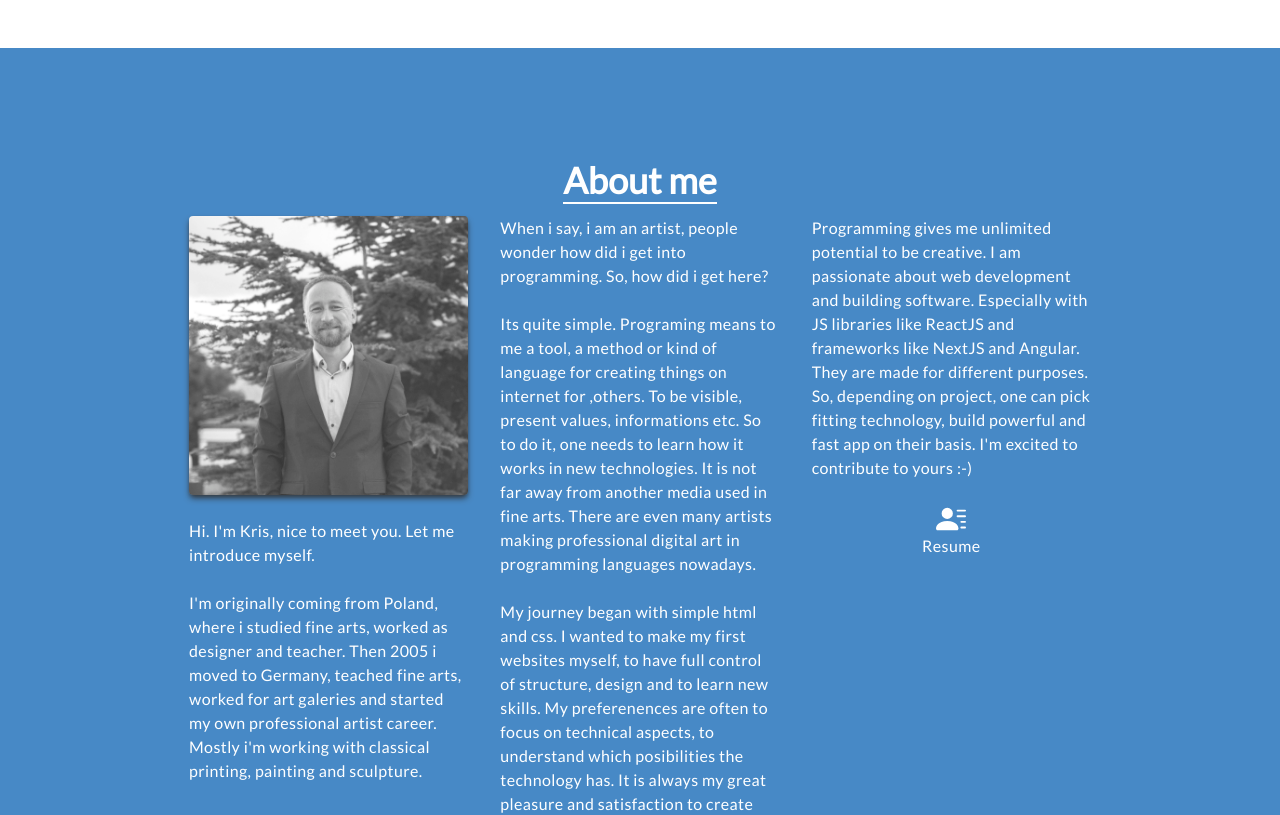
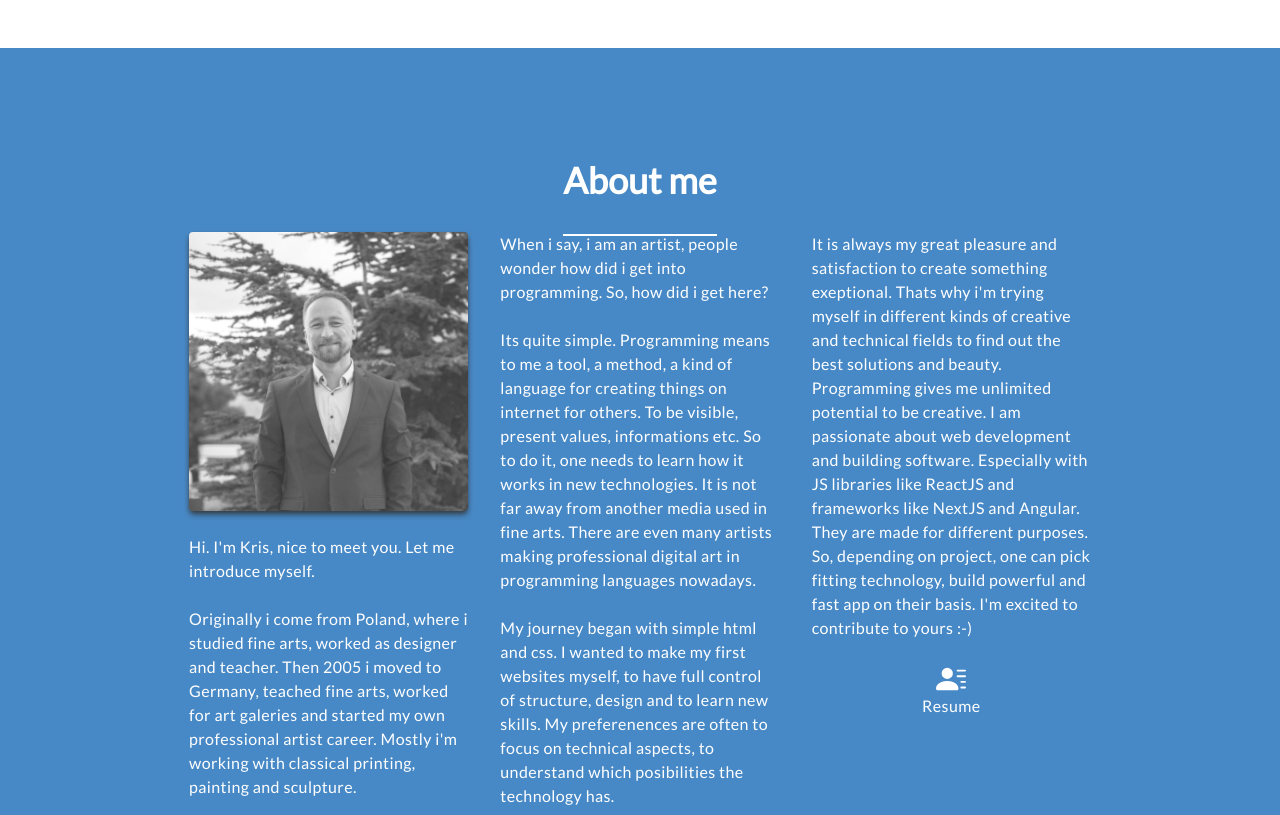
Before and after one commit to krisbaranski/portfolio, a React (Create React App) app: page / in a window 1280 px wide. Shown: the part 800-1615 px from the top of the page. Built offline with nearby package versions, Linux system fonts and the light colour scheme.

Commit message:
style: correct text, spelling, padding

```diff
--- a/src/components/Aboutme.js
+++ b/src/components/Aboutme.js
@@ -7,8 +7,8 @@ export const Aboutme = () => {
   return (
     <div name="about" className="w-full  text-white py-12  z-50">
       <div className="flex flex-col justify-center items-center w-full py-20 bg-[#1A6CB8] opacity-80">
-        <div className="py-8 pb-4">
-          <p className="text-4xl font-bold text-left inline border-b-2 border-white">
+        <div className="py-8">
+          <p className="text-4xl font-bold text-left inline border-b-2 border-white  pb-8">
             About me
           </p>
         </div>
@@ -23,11 +23,11 @@ export const Aboutme = () => {
             <p>Hi. I'm Kris, nice to meet you. Let me introduce myself.</p>
             <br />
             <p>
-              I'm originally coming from Poland, where i studied fine arts,
-              worked as designer and teacher. Then 2005 i moved to Germany,
-              teached fine arts, worked for art galeries and started my own
-              professional artist career. Mostly i'm working with classical
-              printing, painting and sculpture.
+              Originally i come from Poland, where i studied fine arts, worked
+              as designer and teacher. Then 2005 i moved to Germany, teached
+              fine arts, worked for art galeries and started my own professional
+              artist career. Mostly i'm working with classical printing,
+              painting and sculpture.
             </p>
           </div>
           <div>
@@ -37,8 +37,8 @@ export const Aboutme = () => {
             </p>
             <br />
             <p>
-              Its quite simple. Programing means to me a tool, a method or kind
-              of language for creating things on internet for ,others. To be
+              Its quite simple. Programming means to me a tool, a method, a kind
+              of language for creating things on internet for others. To be
               visible, present values, informations etc. So to do it, one needs
               to learn how it works in new technologies. It is not far away from
               another media used in fine arts. There are even many artists
@@ -50,19 +50,19 @@ export const Aboutme = () => {
               first websites myself, to have full control of structure, design
               and to learn new skills. My preferenences are often to focus on
               technical aspects, to understand which posibilities the technology
-              has. It is always my great pleasure and satisfaction to create
-              something exeptional. Thats why i'm trying myself in different
-              kinds of creative and technical fields to find out the best
-              solutions and beauty.
+              has.
             </p>
             <br />
           </div>
           <div>
             <p>
-              Programming gives me unlimited potential to be creative. I am
-              passionate about web development and building software. Especially
-              with JS libraries like ReactJS and frameworks like NextJS and
-              Angular.
+              It is always my great pleasure and satisfaction to create
+              something exeptional. Thats why i'm trying myself in different
+              kinds of creative and technical fields to find out the best
+              solutions and beauty. Programming gives me unlimited potential to
+              be creative. I am passionate about web development and building
+              software. Especially with JS libraries like ReactJS and frameworks
+              like NextJS and Angular.
             </p>
             <p>
               They are made for different purposes. So, depending on project,
```
